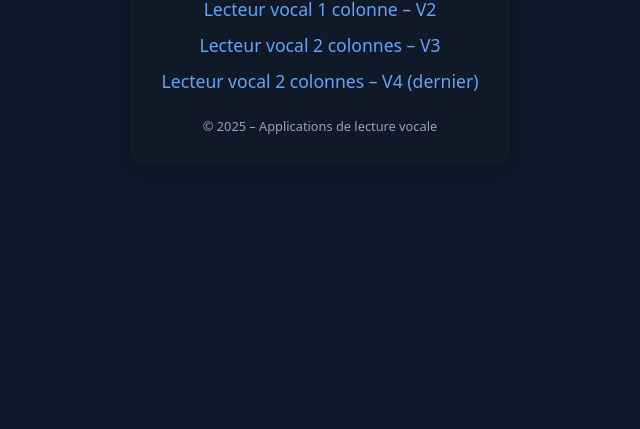
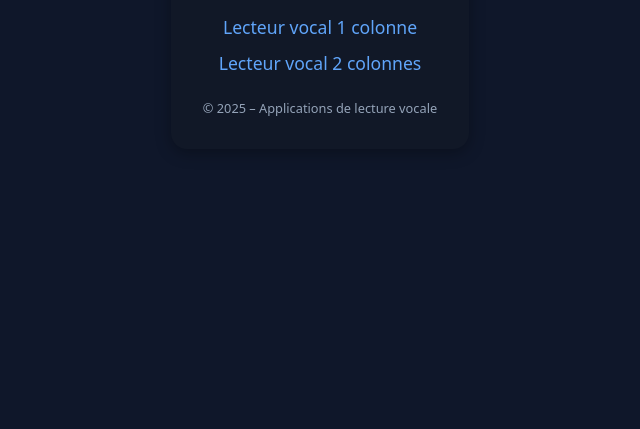
Before and after one commit to sandrine-crypto/Dicter, a plain HTML site: page index.html in a window 1280 px wide. Shown: the part 371-800 px from the top of the page, without its empty margins (320-960 px from the left). Drawn offline with Linux system fonts and the light colour scheme.

Commit message:
Update index.html

```diff
--- a/index.html
+++ b/index.html
@@ -52,9 +52,8 @@
   <main>
     <h1>Lecteurs vocaux</h1>
     <ul>
-      <li><a href="lecteur_vocal2.html">Lecteur vocal 1 colonne – V2</a></li>
-      <li><a href="lecteur_vocal_V2.html">Lecteur vocal 2 colonnes – V3</a></li>
-      <li><a href="lecteur_vocal_V4.html">Lecteur vocal 2 colonnes – V4 (dernier)</a></li>
+      <li><a href="lecteur_vocal2.html">Lecteur vocal 1 colonne</a></li>
+      <li><a href="lecteur_vocal_V2.html">Lecteur vocal 2 colonnes</a></li>
     </ul>
     <footer>© 2025 – Applications de lecture vocale</footer>
   </main>
```
